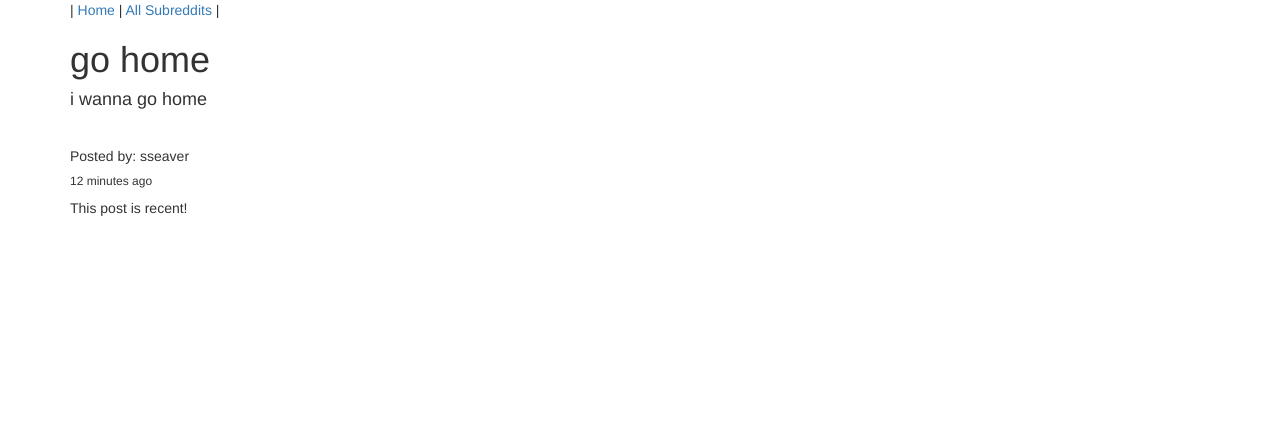
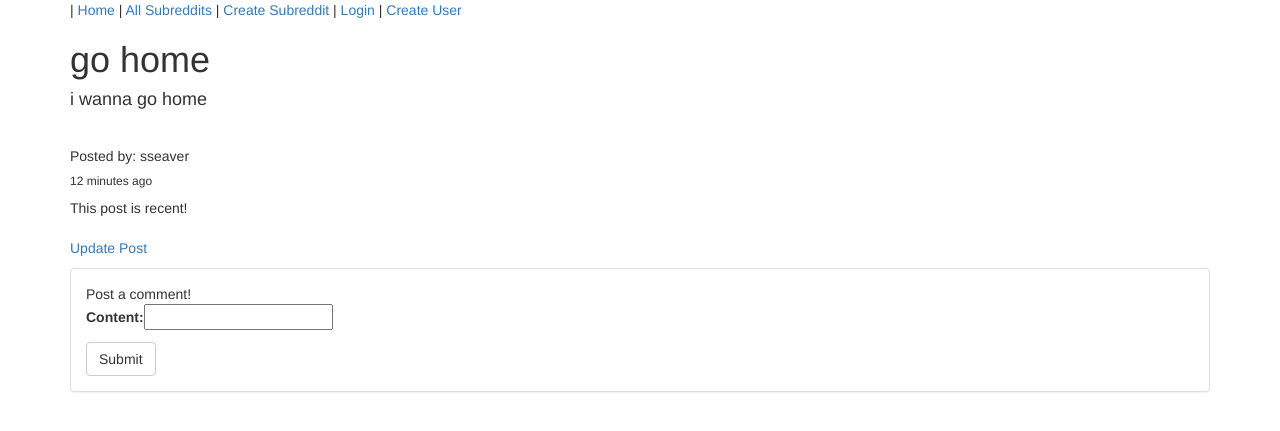
Before and after one commit to sseaver/reddit_remake, a Django app: page /post/10/ in a window 1280 px wide. Shown: the top 431 px of the page. Run offline with Django 3.2, Linux system fonts and the light colour scheme; data comes from the database, SQL or seed files in the repository; both versions use the stored data as it was after the commit; some libraries are stand-ins or nearby versions.

Commit message:
need to update comments

```diff
--- a/app/models.py
+++ b/app/models.py
@@ -2,6 +2,8 @@ from django.db import models
 from django.contrib.auth.models import User
 import datetime
 from django.utils import timezone
+from django.dispatch import receiver
+from django.db.models.signals import post_save
 # Create your models here.
 
 
@@ -68,3 +70,19 @@ class Comment(models.Model):
 
     def __str__(self):
         return self.content
+
+    class Meta:
+        ordering = ("-creation_time",)
+
+
+class Profile(models.Model):
+    user = models.OneToOneField('auth.User')
+    random_fact = models.CharField(max_length=100, null=True)
+
+
+@receiver(post_save, sender='auth.User')
+def create_user_profile(**kwargs):
+    created = kwargs.get('created')
+    instance = kwargs.get('instance')
+    if created:
+        Profile.objects.create(user=instance)
--- a/app/views.py
+++ b/app/views.py
@@ -1,7 +1,10 @@
 from django.shortcuts import render
-from app.models import Comment, Post, Subreddit
-from django.views.generic import TemplateView, ListView, DetailView
-
+from app.models import Comment, Post, Subreddit, Profile
+from django.views.generic import ListView, DetailView, UpdateView, CreateView
+from django.views.generic.edit import FormMixin
+from django.contrib.auth.models import User
+from django.contrib.auth.forms import UserCreationForm
+from app.forms import CommentForm, PostForm
 # Create your views here.
 
 
@@ -22,5 +25,83 @@ class SubredditView(DetailView):
     model = Subreddit
 
 
-class PostView(DetailView):
+class SubredditCreateView(CreateView):
+    model = Subreddit
+    success_url = "/subreddits"
+    fields = ("name", "description")
+
+    def form_valid(self, form):
+        instance = form.save(commit=False)
+        instance.relation_user = self.request.user
+        return super().form_valid(form)
+
+
+class SubredditUpdateView(UpdateView):
+    model = Subreddit
+    success_url = "/subreddits"
+    fields = ("name", "description")
+
+
+class PostView(CreateView):
+    model = Comment
+    fields = ("content",)
+    template_name = "app/post_detail.html"
+
+    def get_context_data(self, **kwargs):
+        context = super(PostView, self).get_context_data(**kwargs)
+        context['post'] = Post.objects.get(id=self.kwargs["pk"])
+        return context
+
+    def form_valid(self, form):
+        instance = form.save(commit=False)
+        instance.relation_user = self.request.user
+        instance.relation_post = Post.objects.get(id=self.kwargs['pk'])
+        return super().form_valid(form)
+
+    def get_success_url(self):
+        post_id = self.kwargs['pk']
+        return "/post/{}/".format(post_id)
+
+
+class PostCreateView(CreateView):
     model = Post
+    form_class = PostForm
+
+    def form_valid(self, form):
+        instance = form.save(commit=False)
+        instance.relation_user = self.request.user
+        instance.relation_subreddit = Subreddit.objects.get(id=self.kwargs['pk'])
+        return super().form_valid(form)
+
+    def get_success_url(self):
+        subreddit_id = self.kwargs['pk']
+        return "/post/{}/".format(subreddit_id)
+
+
+class PostUpdateView(UpdateView):
+    model = Post
+    fields = ('title', 'content', 'url')
+
+    def get_success_url(self):
+        post_id = self.kwargs['pk']
+        return "/post/{}/".format(post_id)
+
+
+class CommentUpdateView(UpdateView):
+    model = Comment
+    fields = ("content",)
+
+    def get_success_url(self):
+        post_id = self.kwargs['pk']
+        return "/post/{}/".format(post_id)
+
+
+class UserCreateView(CreateView):
+    model = User
+    form_class = UserCreationForm
+    success_url = "/chirps"
+
+    def form_valid(self, form):
+        instance = form.save(commit=False)
+        instance.user = self.request.user
+        return super().form_valid(form)
--- a/reddit_remake/urls.py
+++ b/reddit_remake/urls.py
@@ -1,28 +1,22 @@
-"""reddit_remake URL Configuration
-
-The `urlpatterns` list routes URLs to views. For more information please see:
-    https://docs.djangoproject.com/en/1.10/topics/http/urls/
-Examples:
-Function views
-    1. Add an import:  from my_app import views
-    2. Add a URL to urlpatterns:  url(r'^$', views.home, name='home')
-Class-based views
-    1. Add an import:  from other_app.views import Home
-    2. Add a URL to urlpatterns:  url(r'^$', Home.as_view(), name='home')
-Including another URLconf
-    1. Import the include() function: from django.conf.urls import url, include
-    2. Add a URL to urlpatterns:  url(r'^blog/', include('blog.urls'))
-"""
-from django.conf.urls import url
+from django.conf.urls import url, include
 from django.contrib import admin
-from app.views import index_view, AllSubredditView, SubredditView, PostView
+from app.views import (index_view, AllSubredditView, SubredditView, PostView,
+                       SubredditUpdateView, SubredditCreateView, PostCreateView,
+                       PostUpdateView, UserCreateView, CommentUpdateView)
 
 
 urlpatterns = [
     url(r'^admin/', admin.site.urls),
+    url('^', include('django.contrib.auth.urls')),
     url(r'^$', index_view, name="index_view"),
+    url(r'^create_user/$', UserCreateView.as_view(), name="user_create_view"),
     url(r'^subreddits/$', AllSubredditView.as_view(), name="all_subreddit_view"),
     url(r'^subreddits/(?P<pk>\d+)/$', SubredditView.as_view(), name="subreddit_view"),
-    url(r'^post/(?P<pk>\d+)/$', PostView.as_view(), name="post_view")
+    url(r'^subreddits/create/$', SubredditCreateView.as_view(), name="subreddit_create_view"),
+    url(r'^subreddits/(?P<pk>\d+)/update/$', SubredditUpdateView.as_view(), name="subreddit_update_view"),
+    url(r'^post/(?P<pk>\d+)/$', PostView.as_view(), name="post_view"),
+    url(r'^subreddits/(?P<pk>\d+)/post/create/$', PostCreateView.as_view(), name="post_create_view"),
+    url(r'^post/(?P<pk>\d+)/update/$', PostUpdateView.as_view(), name="post_update_view"),
+    url(r'^comment/(?P<pk>\d+)/update/$', CommentUpdateView, name="comment_update_view")
 
 ]
--- a/templates/app/post_detail.html
+++ b/templates/app/post_detail.html
@@ -1,19 +1,41 @@
 {% extends 'base.html' %}
 {% block content %}
-<h1>{{ object.title }}</h1>
-<h4>{{ object.content }}</h4>
+<h1>{{ post.title }}</h1>
+<h4>{{ post.content }}</h4>
 <br>
-<h5>Posted by: {{ object.relation_user }}</h5>
-<h6>{{ object.creation_time|timesince }} ago</h6>
+<h5>Posted by: {{ post.relation_user }}</h5>
+<h6>{{ post.creation_time|timesince }} ago</h6>
 <p>
-  {% if object.is_recent %}
+  {% if post.is_recent %}
     This post is recent!
-  {% endif %}
-  {% if object.is_hot %}
+  {% endif %}<br>
+  {% if post.is_hot %}
     This post is HOT!
-  {% endif %}
+  {% endif %}<br>
+  <a href="{% url 'post_update_view' post.id %}">Update Post</a>
 </p>
-{% for comment in object.comment_set.all %}
-  {{ comment.content }}
+<form class="" action="" method="post">
+  {% csrf_token %}
+  <div class="panel panel-default">
+    <div class="panel-body">
+      <p>
+        Post a comment!<br>{{ form }}
+      </p>
+      <input class="btn btn-default" type="submit" value="Submit">
+    </div>
+  </div>
+</form>
+{% for comment in post.comment_set.all %}
+  <div class="panel panel-default">
+    <div class="panel-body">
+      {{ comment.content }}
+    </div>
+    <div class="panel-footer">By: {{ comment.relation_user }}
+      <font size="1">{{ comment.creation_time|timesince }} ago</font>
+      <div class="pull-right">
+        <font size="2"><a href="{% url 'comment_update_view' comment.id %}">Update Comment</font></a>
+      </div>
+    </div>
+  </div>
 {% endfor %}
 {% endblock %}
--- a/templates/app/subreddit_detail.html
+++ b/templates/app/subreddit_detail.html
@@ -2,6 +2,8 @@
 {% block content %}
 <h1>{{ object.name }}</h1>
 <h4>{{ object.description }}</h4>
+<h6><a href="{% url 'subreddit_update_view' object.id %}">Update Subreddit</a></h6>
+<h6><a href="{% url 'post_create_view' object.id %}">Create Post</a></h6>
 {% for post in object.post_set.all|slice:":20" %}
 <ul class="list-group">
   <li class="list-group-item">
--- a/templates/base.html
+++ b/templates/base.html
@@ -10,7 +10,13 @@
     <div class="container">
       |<a href="{% url 'index_view' %}"> Home </a>|
       <a href="{% url 'all_subreddit_view' %}"> All Subreddits </a>|
-
+      <a href="{% url 'subreddit_create_view' %}"> Create Subreddit </a>|
+      {% if not request.user.is_authenticated %}
+        <a href="{% url 'login' %}"> Login </a>|
+        <a href="{% url 'user_create_view' %}">Create User</a>
+      {% else %}
+        <a href="{% url 'logout' %}?next={% url 'index_view' %}"> Logout </a>|
+      {% endif %}
       {% block content %}
       {% endblock %}
     </div>
```
Also changed, not shown: app/forms.py (added, +14 -0 lines), templates/app/comment_form.html (added, +10 -0 lines), templates/app/post_form.html (added, +10 -0 lines), templates/app/subreddit_form.html (added, +10 -0 lines), templates/auth/user_form.html (added, +8 -0 lines), templates/registration/login.html (added, +9 -0 lines), app/migrations/0002_auto_20161014_1506.py (added), app/migrations/0003_auto_20161014_1526.py (added), app/migrations/0004_auto_20161014_2046.py (added), db.sqlite3.
